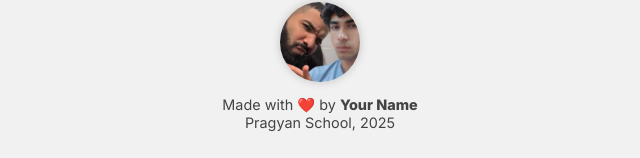
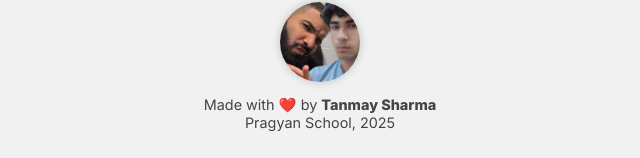
Before and after one commit to Tanmay-sys-stack/pragyan-files, a plain HTML site: page index.html in a window 1280 px wide. Shown: the part 858-1016 px from the top of the page, 320-960 px from the left. Drawn offline with nearby package versions, Linux system fonts and the light colour scheme.

Commit message:
index.html

```diff
--- a/index.html
+++ b/index.html
@@ -165,7 +165,7 @@
 
   <footer>
     <img src="your-photo.jpg" alt="Your Photo" class="profile">
-    <p class="credits">Made with ❤️ by <strong>Your Name</strong><br>Pragyan School, 2025</p>
+    <p class="credits">Made with ❤️ by <strong>Tanmay Sharma</strong><br>Pragyan School, 2025</p>
   </footer>
 
   <script>
```
